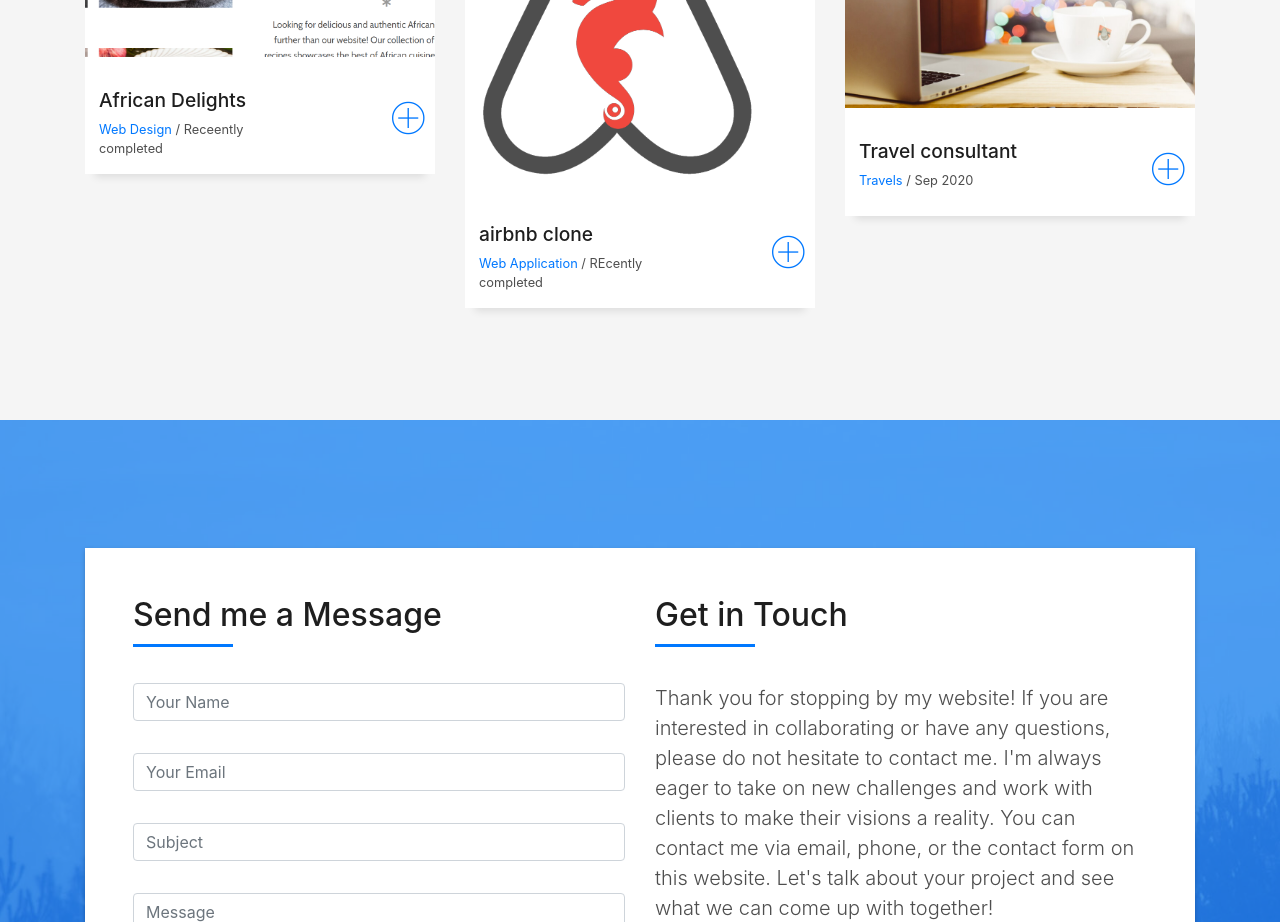
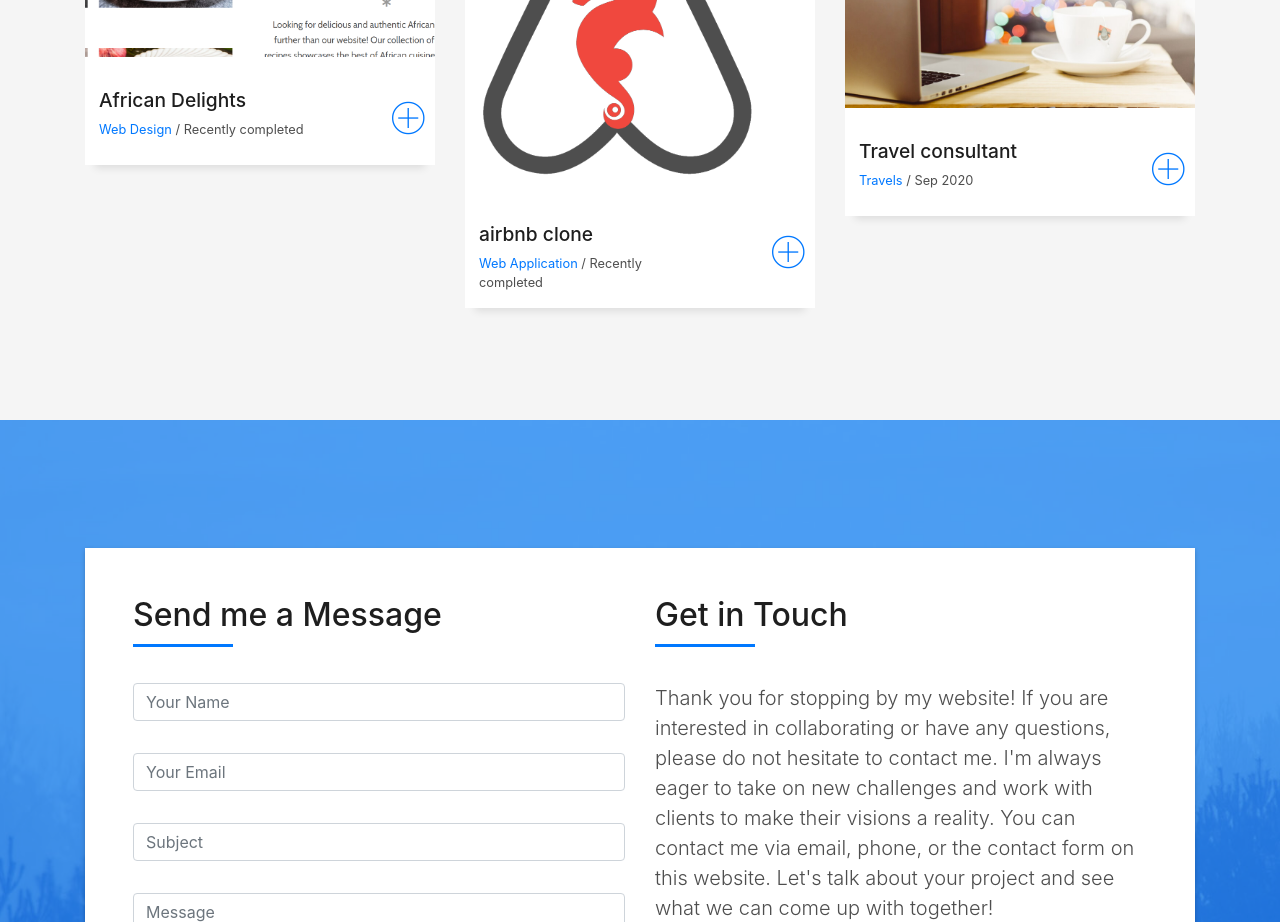
Before and after one commit to oluwabunmi2/my-portfolio, a plain HTML site: page index.html in a window 1280 px wide. Shown: the part 2600-3522 px from the top of the page. Drawn offline with Linux system fonts and the light colour scheme; files whose address does not match are found by name.

Commit message:
Update index.html

```diff
--- a/index.html
+++ b/index.html
@@ -225,7 +225,7 @@
                   <div class="col-sm-8">
                     <h2 class="w-title">African Delights</h2>
                     <div class="w-more">
-                      <span class="w-ctegory">Web Design</span> / <span class="w-date">Receently completed</span>
+                      <span class="w-ctegory">Web Design</span> / <span class="w-date">Recently completed</span>
                     </div>
                   </div>
                   <div class="col-sm-4">
@@ -249,7 +249,7 @@
                   <div class="col-sm-8">
                     <h2 class="w-title">airbnb clone</h2>
                     <div class="w-more">
-                      <span class="w-ctegory">Web Application</span> / <span class="w-date">REcently completed</span>
+                      <span class="w-ctegory">Web Application</span> / <span class="w-date">Recently completed</span>
                     </div>
                   </div>
                   <div class="col-sm-4">
```
